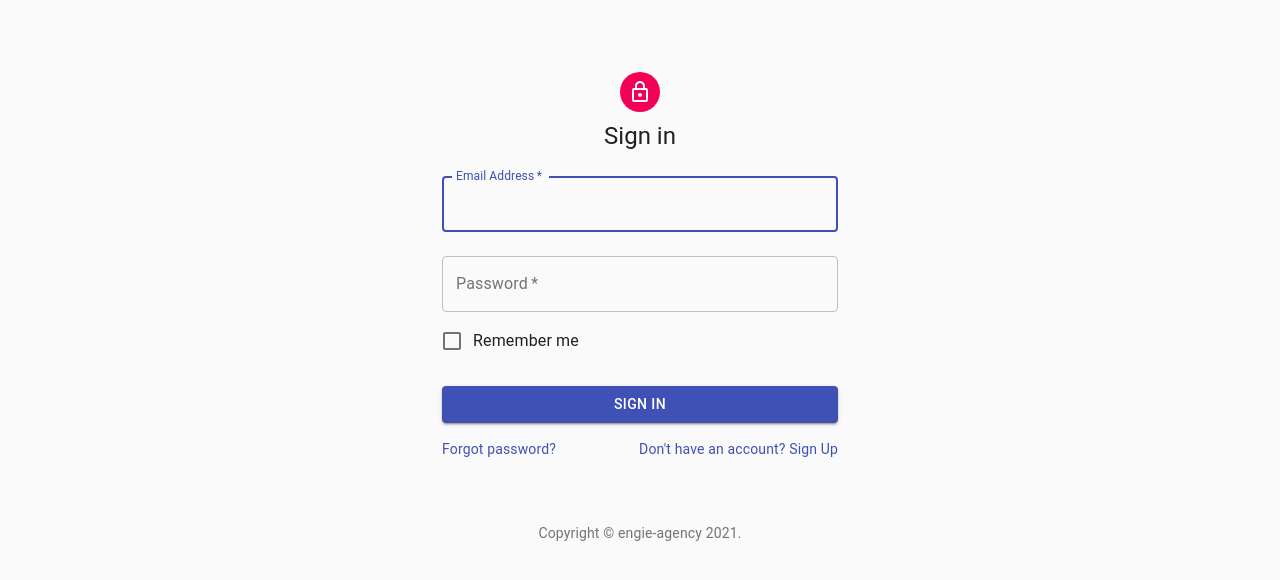
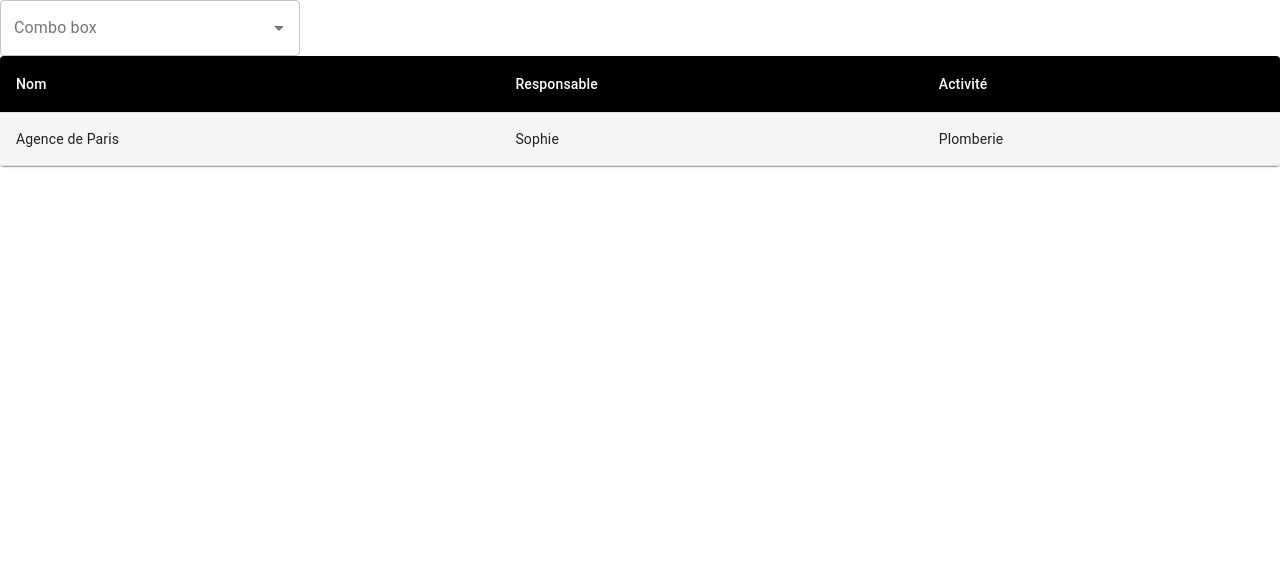
Before and after one commit to sassouiabd/engie-agency, a React (Create React App) app: page / in a window 1280 px wide. Shown: the top 580 px of the page. Built offline with nearby package versions, Linux system fonts and the light colour scheme.

Commit message:
[FEAT] custom-table & custom-drop-down component, started working on welcom page

```diff
--- a/package.json
+++ b/package.json
@@ -5,6 +5,7 @@
   "dependencies": {
     "@material-ui/core": "^4.11.3",
     "@material-ui/icons": "^4.11.2",
+    "@material-ui/lab": "^4.0.0-alpha.57",
     "@testing-library/jest-dom": "^5.12.0",
     "@testing-library/react": "^11.2.6",
     "@testing-library/user-event": "^12.8.3",
--- /dev/null
+++ b/src/components/custom-drop-down/custom-drop-down.component.jsx
@@ -0,0 +1,26 @@
+import React from "react";
+import TextField from "@material-ui/core/TextField";
+import Autocomplete from "@material-ui/lab/Autocomplete";
+
+export default function CustomDropDown() {
+  return (
+      <Autocomplete
+        id='combo-box-demo'
+        options={agencies}
+        getOptionLabel={option => option.name}
+        style={{ width: 300 }}
+        renderInput={params => (
+          <TextField {...params} label='Combo box' variant='outlined' />
+        )}
+      />
+  );
+}
+
+// Top 100 films as rated by IMDb users. http://www.imdb.com/chart/top
+const agencies = [
+  { name: "Agence de Lyon", respName: "Jean", activity: "Électrique" },
+  { name: "Agence de Toulouse", respName: "Marc", activity: "Climatisation " },
+  { name: "Agence de Paris", respName: "Sophie", activity: "Plomberie" },
+  { name: "Agence de Grenoble", respName: "Claire", activity: "Électrique" },
+  { name: "Agence de Rennes", respName: "Hugo", activity: "Électrique" },
+];
--- /dev/null
+++ b/src/components/custom-table/custom-table.component.jsx
@@ -0,0 +1,44 @@
+import React from "react";
+
+import Table from "@material-ui/core/Table";
+import TableBody from "@material-ui/core/TableBody";
+
+import TableContainer from "@material-ui/core/TableContainer";
+import TableHead from "@material-ui/core/TableHead";
+import TableRow from "@material-ui/core/TableRow";
+import Paper from "@material-ui/core/Paper";
+
+import {
+  S_customTable,
+  StyledTableCell,
+  StyledTableRow,
+} from "./custom-table.styles";
+
+export default function CustomTable({ data }) {
+  const S = S_customTable();
+
+  const keys = Object.keys(data);
+  const values = Object.values(data);
+
+  return (
+    <TableContainer component={Paper}>
+      <Table className={S.table} aria-label='customized table'>
+        <TableHead>
+          <TableRow>
+            {keys.map(key => (
+              <StyledTableCell key={key}>{key}</StyledTableCell>
+            ))}
+          </TableRow>
+        </TableHead>
+
+        <TableBody>
+          <StyledTableRow key={values.name}>
+            {values.map(val => (
+              <StyledTableCell key={val}>{val}</StyledTableCell>
+            ))}
+          </StyledTableRow>
+        </TableBody>
+      </Table>
+    </TableContainer>
+  );
+}
--- /dev/null
+++ b/src/components/custom-table/custom-table.styles.js
@@ -0,0 +1,27 @@
+import { withStyles, makeStyles } from "@material-ui/core/styles";
+import TableCell from "@material-ui/core/TableCell";
+import TableRow from "@material-ui/core/TableRow";
+
+export const StyledTableCell = withStyles(theme => ({
+  head: {
+    backgroundColor: theme.palette.common.black,
+    color: theme.palette.common.white,
+  },
+  body: {
+    fontSize: 14,
+  },
+}))(TableCell);
+
+export const StyledTableRow = withStyles(theme => ({
+  root: {
+    "&:nth-of-type(odd)": {
+      backgroundColor: theme.palette.action.hover,
+    },
+  },
+}))(TableRow);
+
+export const S_customTable = makeStyles({
+  table: {
+    minWidth: 700,
+  },
+});
--- a/src/containers/app/app.container.tsx
+++ b/src/containers/app/app.container.tsx
@@ -1,7 +1,8 @@
 import SignIn from "../../pages/sign-in/sign-in.page";
+import Welcom from "../../pages/welcom/welcom.page";
 
 const App = () => {
-  return <SignIn />;
+  return <Welcom />;
 };
 
 export default App;
--- /dev/null
+++ b/src/pages/welcom/welcom.page.jsx
@@ -0,0 +1,25 @@
+import React from "react";
+import CustomDropDown from "../../components/custom-drop-down/custom-drop-down.component";
+import CustomTable from "../../components/custom-table/custom-table.component";
+
+// Top 100 films as rated by IMDb users. http://www.imdb.com/chart/top
+const agencies = [
+  { Nom: "Agence de Lyon", Responsable: "Jean", Activité: "Électrique" },
+  {
+    Nom: "Agence de Toulouse",
+    Responsable: "Marc",
+    Activité: "Climatisation ",
+  },
+  { Nom: "Agence de Paris", Responsable: "Sophie", Activité: "Plomberie" },
+  { Nom: "Agence de Grenoble", Responsable: "Claire", Activité: "Électrique" },
+  { Nom: "Agence de Rennes", Responsable: "Hugo", Activité: "Électrique" },
+];
+
+export default function Welcom() {
+  return (
+    <div>
+      <CustomDropDown />
+      <CustomTable data={agencies[2]} />
+    </div>
+  );
+}
```
Also changed, not shown: 1 other file (tests, documents, lock files or other folders).
